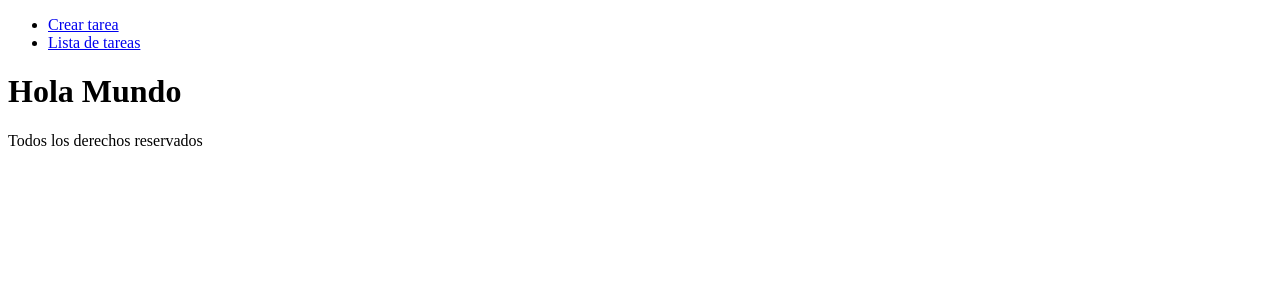
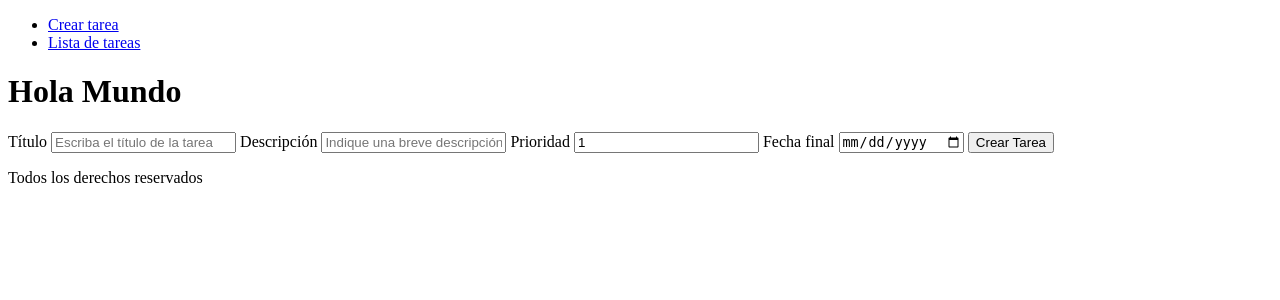
Before and after one commit to Fernanda-Marcano/todo-app, a Django app: page /tareas/crear/ in a window 1280 px wide. Shown: the top 300 px of the page. Run offline with Django 5.2, Linux system fonts and the light colour scheme.

Commit message:
Se creo el archivo forms.html, para manejar una estructura adactable al momento de editar y crear una tarea. Fueron modificadas unas líneas de código en los archivos (forms, models y views). En los dos primeros fueron agreagadas funcionalidades para mejorar el aspecto del formulario en las plantillas. Y en las vistas se modificaron las rutas que almacenan las plantillas correspondientes con las vistas

```diff
--- a/tareas/forms.py
+++ b/tareas/forms.py
@@ -1,5 +1,5 @@
 from django import forms
-from django.forms import TextInput
+from django.forms import TextInput, DateInput
 from .models import Tarea
 
 class TareaForm(forms.ModelForm):
@@ -16,5 +16,6 @@ class TareaForm(forms.ModelForm):
             'titulo':'Este campo no debe estar vacío'
         } """
         widgets = {
-            'prioridad':TextInput(attrs={'type':'number', "min":1, 'max':7},)
+            'prioridad':TextInput(attrs={'type':'number', "min":1, 'max':7}),
+            'fecha_final':DateInput(format=('%Y-%m-%d'), attrs=({'type':'date'}))
         }
--- a/tareas/models.py
+++ b/tareas/models.py
@@ -5,7 +5,7 @@ from datetime import date
 class Tarea(models.Model):
     titulo = models.CharField(verbose_name='Título', max_length=100, null=False, blank=False, help_text='Escriba el título de la tarea')
     descripcion = models.TextField(verbose_name='Descripción', help_text='Indique una breve descripción de la tarea', null=True, blank=True)
-    prioridad = models.IntegerField(verbose_name='Prioridad', help_text='Indique la prioridad de la tarea', default=1)
+    prioridad = models.PositiveIntegerField(verbose_name='Prioridad', help_text='Indique la prioridad de la tarea', default=1)
     fecha_inicial = models.DateField(verbose_name='Fecha Inicial', default=date.today)
     fecha_final = models.DateField(verbose_name='Fecha Final', null=True, blank=True)
 
--- a/tareas/views.py
+++ b/tareas/views.py
@@ -9,6 +9,7 @@ def crear_tarea(request):
         form = TareaForm(request.POST or None)
         if form.is_valid():
             form.save()
+            return redirect(to='lista-tarea')
         else:
             return HttpResponse('Error al crear la tarea')
     else:
@@ -32,6 +33,7 @@ def editar_tarea(request, id):
     form = TareaForm(request.POST or None, instance=id_tarea)
     if form.is_valid():
         form.save()
+        return redirect(to='lista-tarea')
     else:
         HttpResponse('Error')
     if request.method == 'GET':
--- a/templates/tarea/crear_tarea.html
+++ b/templates/tarea/crear_tarea.html
@@ -4,4 +4,10 @@
 
 {% block content %}
     <h1>Hola Mundo</h1>
+
+    <form action="{% url 'crear-tarea' %}" method="POST">
+        {% csrf_token %}
+        {% include 'tarea/forms.html' %}
+    </form>
+
 {% endblock %}
--- a/templates/tarea/editar_tarea.html
+++ b/templates/tarea/editar_tarea.html
@@ -4,4 +4,8 @@
 
 {% block content %}
     <h1>Editar</h1>
+    <form action="{% url 'editar-tarea' id_tarea.id %}" method="POST">
+        {% csrf_token %}
+        {% include 'tarea/forms.html' %}
+    </form>
 {% endblock %}
--- a/templates/tarea/forms.html
+++ b/templates/tarea/forms.html
@@ -1,3 +1,21 @@
-<form action="" method="POST">
+<div>
+    {% for campo in form %}
+        <label for="">{{ campo.label }}</label>
+        <input type="{{ campo.field.widget.input_type }}"
+        placeholder="{{ campo.help_text }}"
+        class=""
+        name="{{ campo.name }}"
 
-</form>
+        {% if tarea %}
+            {% if campo.name == 'titulo' %} value="{{ campo.titulo }}" {% endif %}
+            {% if campo.name == 'descripcion' %} value="{{ campo.descripcion }}" {% endif %}
+            {% if campo.name == 'prioridad' %} value="{{ campo.prioridad }}" {% endif %}
+            {% if campo.name == 'fecha_final' %} value="{{ campo.fecha_final }}" {% endif %}
+        {% else %}
+            {% if campo.initial is not None %}
+                value="{{ campo.initial }}"
+            {% endif %}
+        {% endif %}>
+    {% endfor %}
+    <input type="submit" value="Crear Tarea">
+</div>
```
Also changed, not shown: tareas/migrations/0002_alter_tarea_prioridad.py (added).
